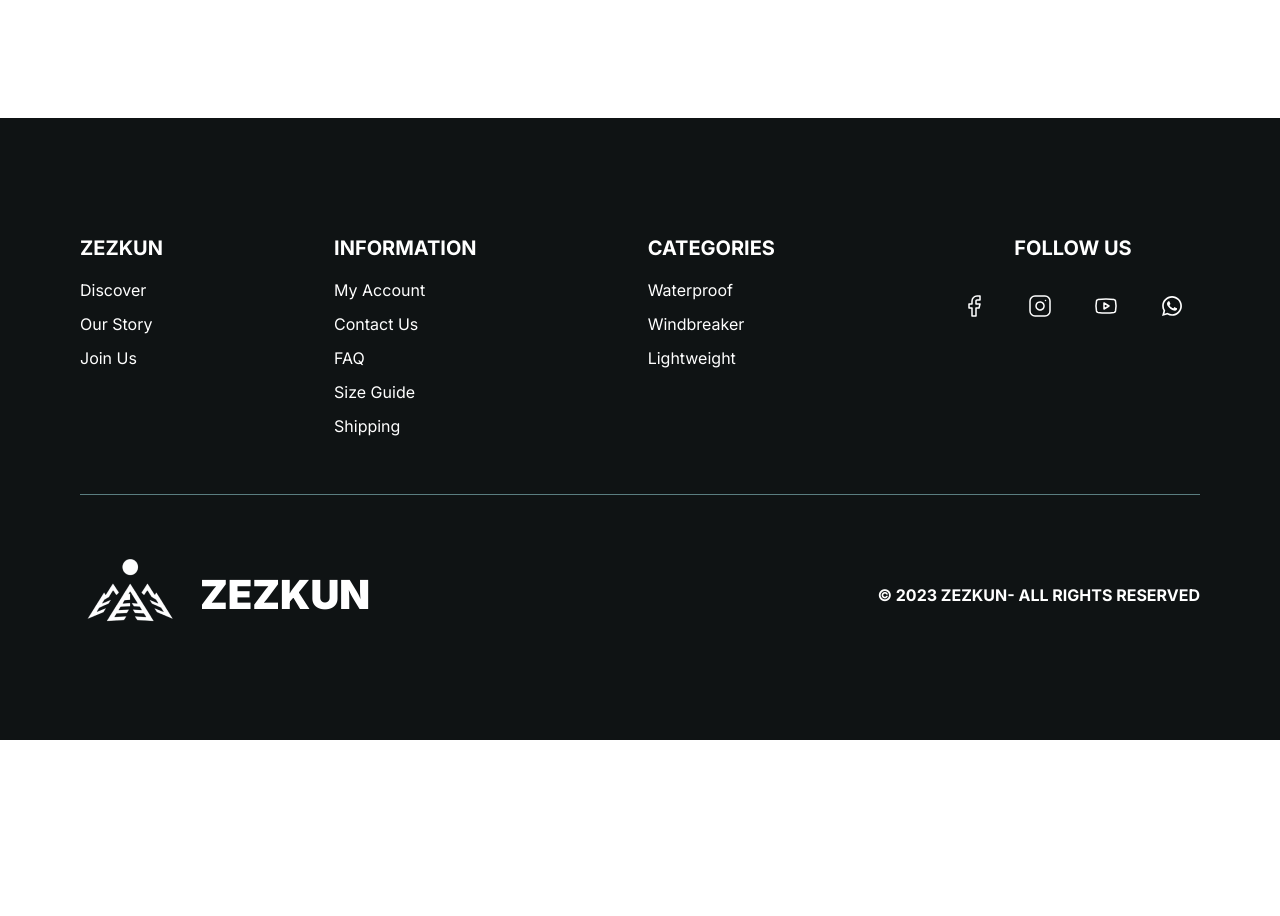
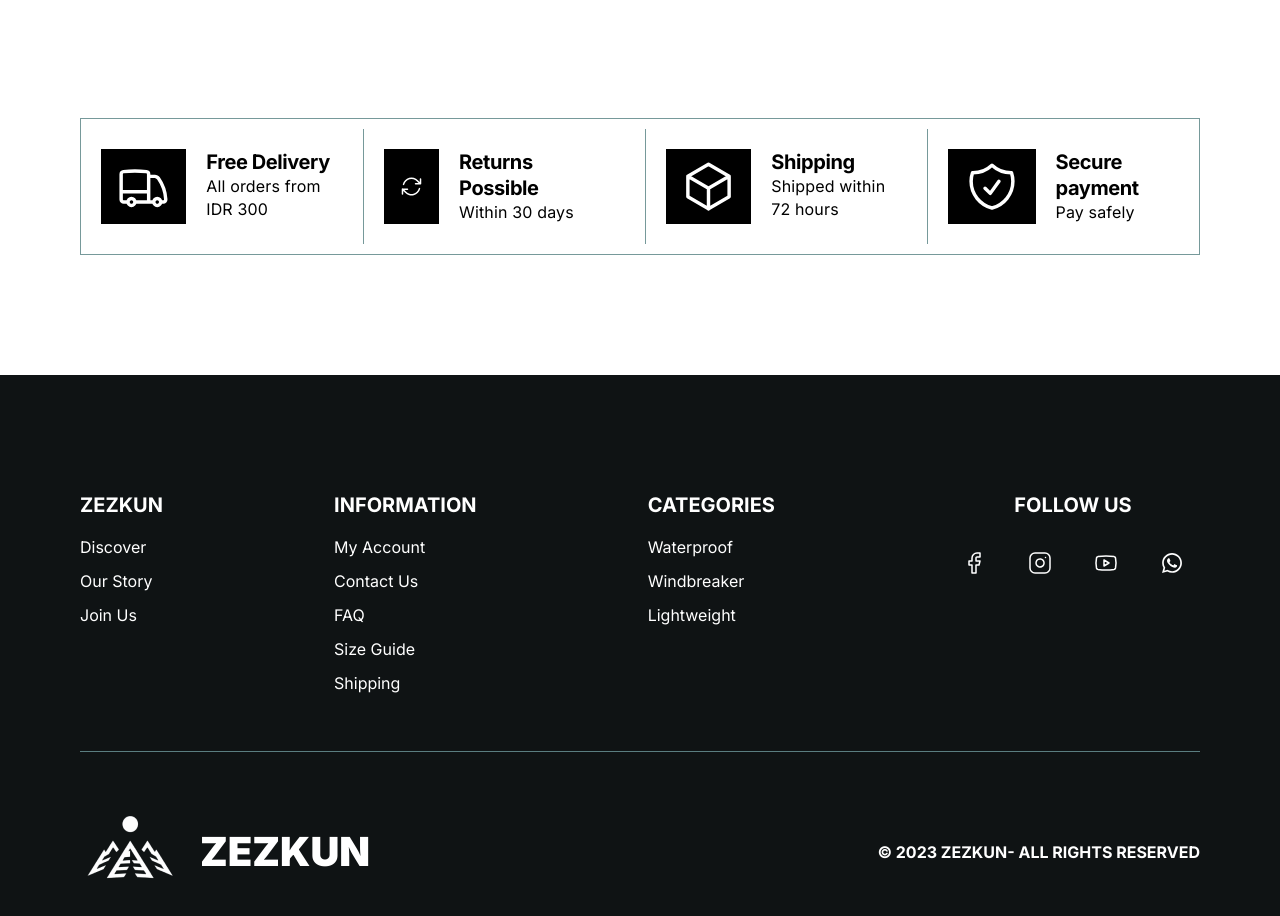
Before and after one commit to RoyhanRPL2/ZEZKUN, a Vue app: page / in a window 1280 px wide. Shown: the part 2722-3638 px from the top of the page. Before the commit the page ends 3462 px from the top, so only its background shows below. Built offline with nearby package versions, Linux system fonts and the light colour scheme.

Commit message:
add: [MW] add Benefit Section

```diff
--- /dev/null
+++ b/src/components/BenefitSection.vue
@@ -0,0 +1,52 @@
+<script setup>
+import TruckIcon from '@/assets/svg/truck.svg'
+import ArrowPathIcon from '@/assets/svg/arrow-path.svg'
+import CubeIcon from '@/assets/svg/cube.svg'
+import ShieldIcon from '@/assets/svg/shield-check.svg'
+</script>
+
+<template>
+  <div class="benefit w-full px-[80px] mb-[120px]">
+    <div class="grid grid-cols-4 gap-[10px] bg-white border-[1px] border-[#76999A] py-[10px]">
+      <div class="content flex gap-[20px] p-[20px] bg-white justify-center">
+        <img :src="TruckIcon" alt="Truck Icon" class="bg-black py-[10px] px-[15px]" />
+        <div>
+          <h1 class="text-[20px] font-[700] leading-[130%] tracking-[-0.4px]">Free Delivery</h1>
+          <p class="text-[16px] font-[400] leading-[145%] tracking-[0.16px]">
+            All orders from IDR 300
+          </p>
+        </div>
+      </div>
+
+      <div class="content flex gap-[20px] p-[20px] bg-white justify-center border-l-[1px] border-[#76999A]">
+        <img :src="ArrowPathIcon" alt="Truck Icon" class="bg-black py-[10px] px-[15px]" />
+        <div>
+          <h1 class="text-[20px] font-[700] leading-[130%] tracking-[-0.4px]">Returns Possible</h1>
+          <p class="text-[16px] font-[400] leading-[145%] tracking-[0.16px]">
+            Within 30 days
+          </p>
+        </div>
+      </div>
+
+      <div class="content flex gap-[20px] p-[20px] bg-white justify-center border-l-[1px] border-[#76999A]">
+        <img :src="CubeIcon" alt="Truck Icon" class="bg-black py-[10px] px-[15px]" />
+        <div>
+          <h1 class="text-[20px] font-[700] leading-[130%] tracking-[-0.4px]">Shipping</h1>
+          <p class="text-[16px] font-[400] leading-[145%] tracking-[0.16px]">
+            Shipped within 72 hours
+          </p>
+        </div>
+      </div>
+
+      <div class="content flex gap-[20px] p-[20px] bg-white justify-center border-l-[1px] border-[#76999A]">
+        <img :src="ShieldIcon" alt="Truck Icon" class="bg-black py-[10px] px-[15px]" />
+        <div>
+          <h1 class="text-[20px] font-[700] leading-[130%] tracking-[-0.4px]">Secure payment</h1>
+          <p class="text-[16px] font-[400] leading-[145%] tracking-[0.16px]">
+            Pay safely
+          </p>
+        </div>
+      </div>
+    </div>
+  </div>
+</template>
--- a/src/views/HomeView.vue
+++ b/src/views/HomeView.vue
@@ -5,6 +5,7 @@
 import BrandsSection from '@/components/BrandsSection.vue';
 import TopProductSection from '@/components/TopProductSection.vue';
 import TestimoniSection from '@/components/TestimoniSection.vue';
+import BenefitSection from '@/components/BenefitSection.vue';
 </script>
 
 <template>
@@ -16,4 +17,5 @@
   <BrandsSection />
   <TopProductSection />
   <TestimoniSection />
+  <BenefitSection />
 </template>
```
